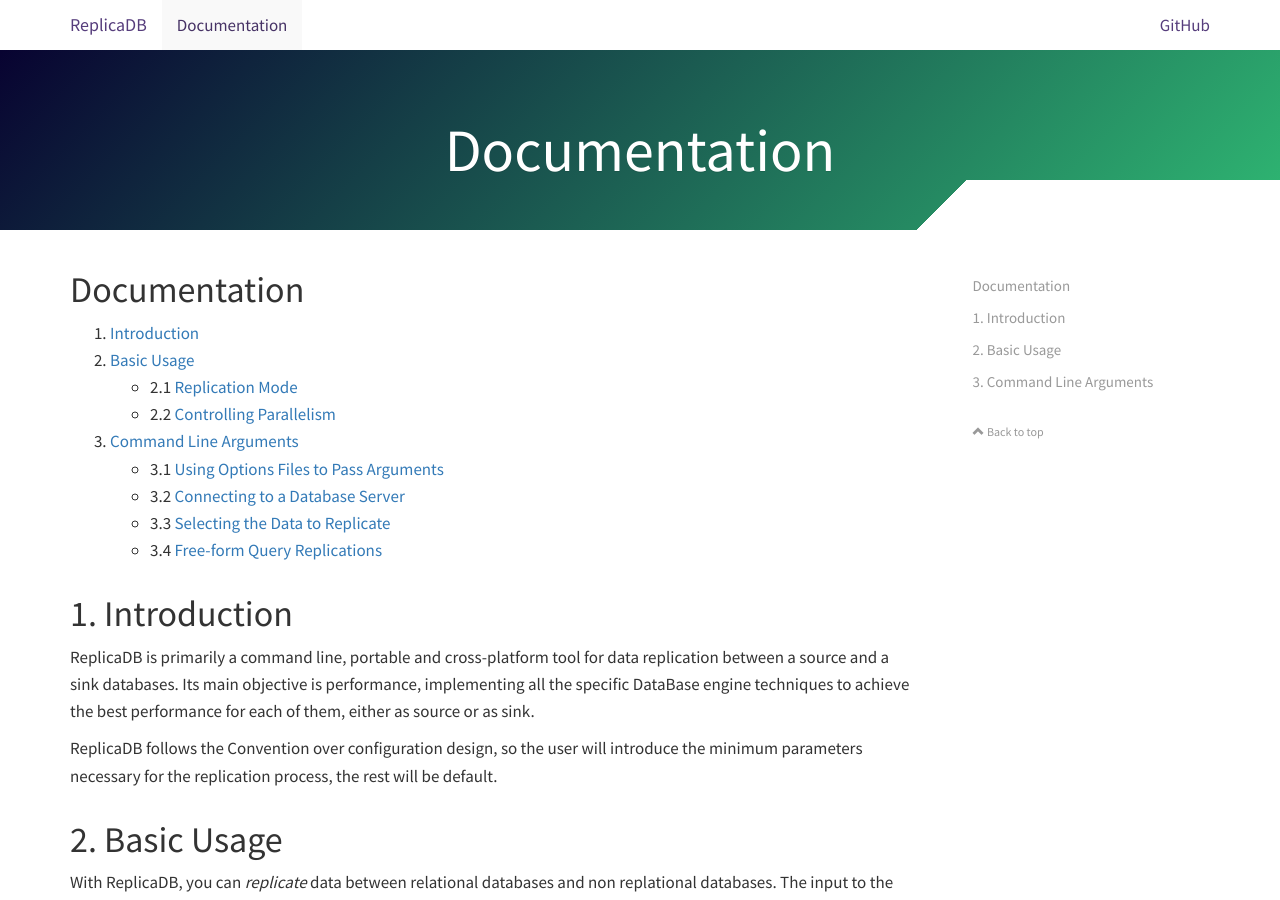
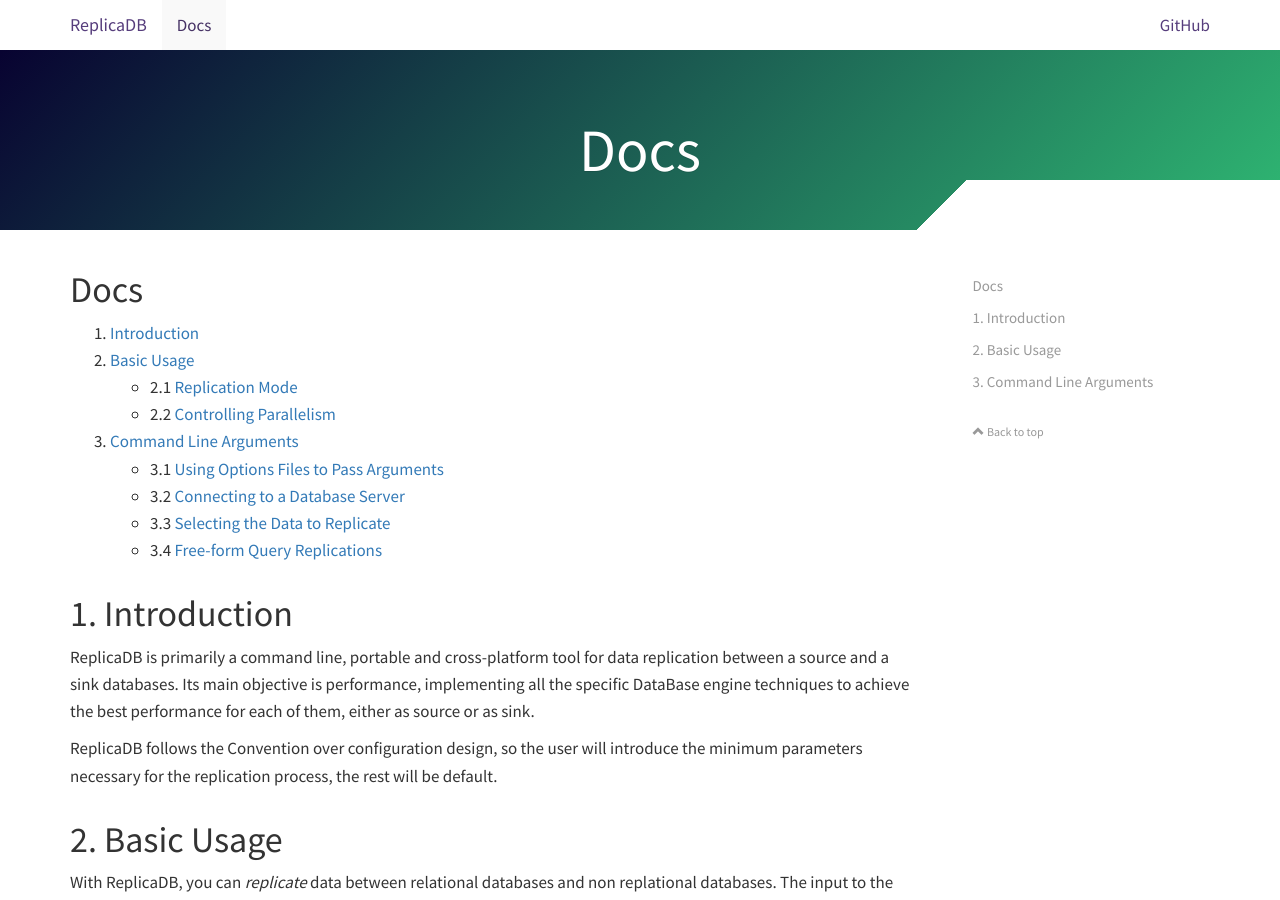
Before and after one commit to osalvador/ReplicaDB, a Jekyll site: the page built from docs/docs.md, in a window 1280 px wide and 900 px high. Built offline with Jekyll 4.4.1, drawn with Linux system fonts in a browser that asks for light colours; nearby versions of some CDN libraries; comment, search, counter and statistics services are not loaded; our own code applies the rules of GitHub Pages for plain Markdown files.

Commit message:
rename docs

```diff
--- a/docs/documentation.md
+++ b/docs/docs.md
@@ -2,7 +2,7 @@
 layout: page
 ---
 
-# Documentation
+# Docs
 
 1. [Introduction](#1-introduction)
 2. [Basic Usage](#2-basic-usage)
```
